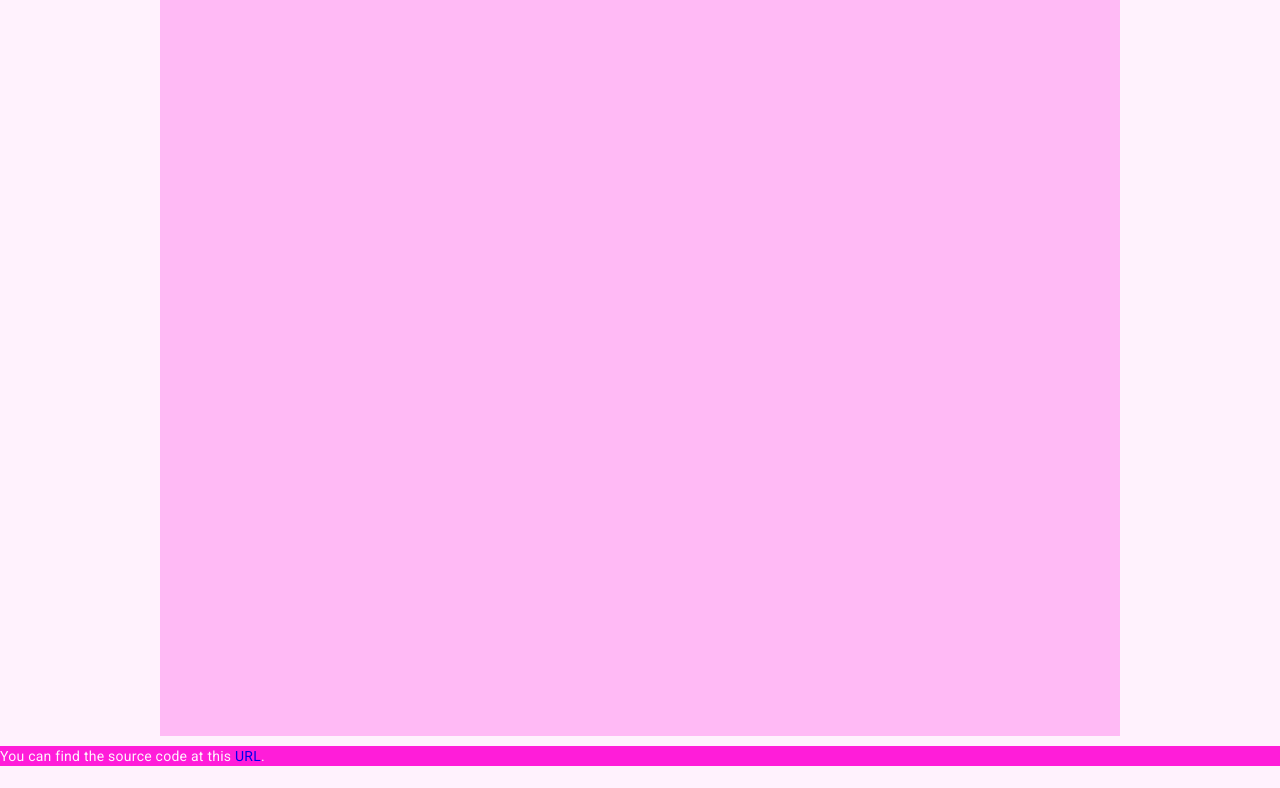
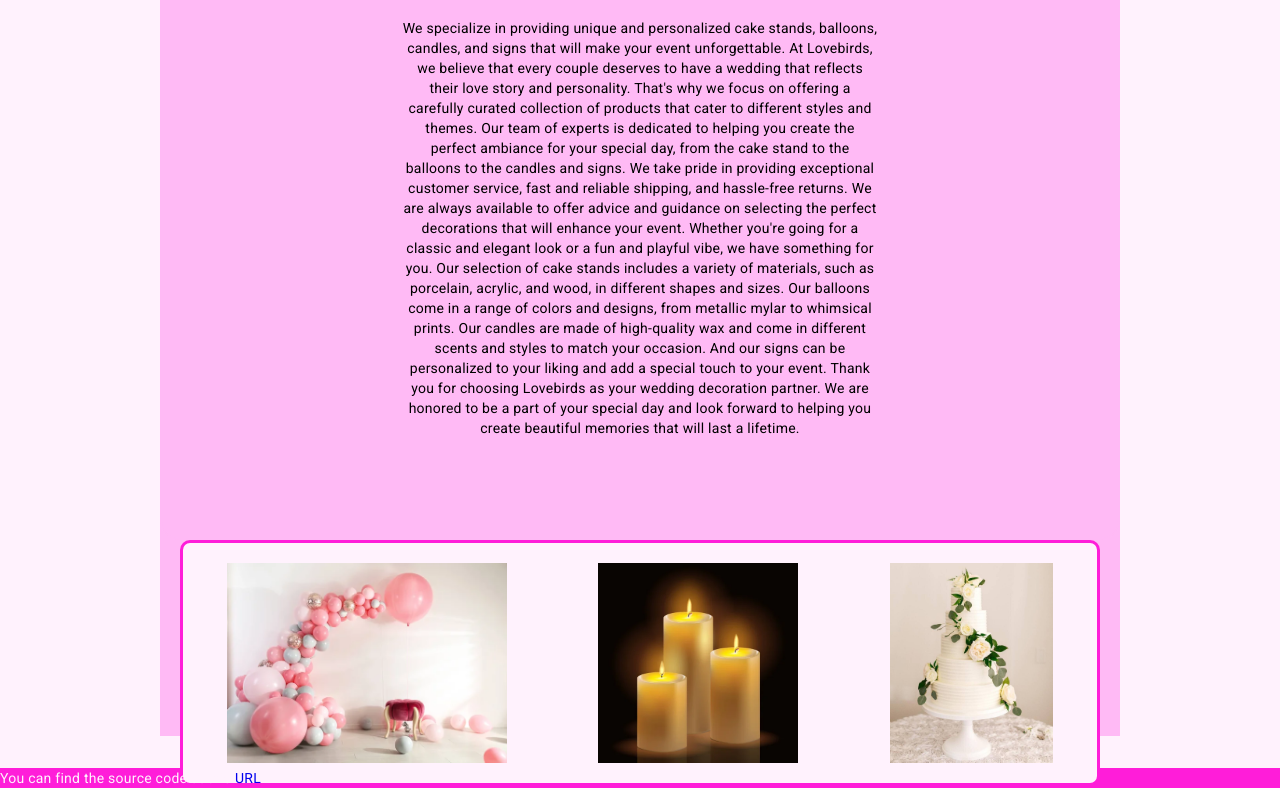
Before and after one commit to BarczaD/wedding-decoration-webshop, an Angular app: page / in a window 1280 px wide. Shown: the part 283-1071 px from the top of the page. Before the commit the page ends 1049 px from the top, so only its background shows below. Built offline with nearby package versions, Linux system fonts and the light colour scheme.

Commit message:
updated the home page

```diff
--- a/src/app/home/home.component.html
+++ b/src/app/home/home.component.html
@@ -1 +1,18 @@
-<p>home works!</p>
+<div class="about-us">
+    <h2>Welcome to Lovebirds, your one-stop-shop for beautiful and affordable wedding decorations.</h2>We specialize in providing unique and personalized cake stands, balloons, candles, and signs that will make your event unforgettable.
+
+At Lovebirds, we believe that every couple deserves to have a wedding that reflects their love story and personality. That's why we focus on offering a carefully curated collection of products that cater to different styles and themes. Our team of experts is dedicated to helping you create the perfect ambiance for your special day, from the cake stand to the balloons to the candles and signs.
+
+We take pride in providing exceptional customer service, fast and reliable shipping, and hassle-free returns. We are always available to offer advice and guidance on selecting the perfect decorations that will enhance your event. Whether you're going for a classic and elegant look or a fun and playful vibe, we have something for you.
+
+Our selection of cake stands includes a variety of materials, such as porcelain, acrylic, and wood, in different shapes and sizes. Our balloons come in a range of colors and designs, from metallic mylar to whimsical prints. Our candles are made of high-quality wax and come in different scents and styles to match your occasion. And our signs can be personalized to your liking and add a special touch to your event.
+
+Thank you for choosing Lovebirds as your wedding decoration partner. We are honored to be a part of your special day and look forward to helping you create beautiful memories that will last a lifetime.
+
+</div>
+
+<div class="images">
+    <img src="../../assets/images/balloons/balloon_4.jpg" class="image">
+    <img src="../../assets/images/candles/candle_2.jpg" class="center-image">
+    <img src="../../assets/images/dessert_stands/dessert_stand_2.jpg" class="image">
+</div>
--- a/src/app/home/home.component.scss
+++ b/src/app/home/home.component.scss
@@ -0,0 +1,35 @@
+$dark-color: #ff1dd9;
+$light-color: rgb(255, 242, 253);
+$content-color: rgb(255, 186, 245);
+
+.about-us{
+    background: $content-color;
+    border-radius: 20px;
+    border: 2px solid $content-color;
+    text-align: center;
+    padding-left: 25%;
+    padding-right: 25%;
+    padding-bottom: 100px;
+}
+
+.images {
+    display: flex;
+    justify-content: center;
+    background: $light-color;
+    margin-left: 20px;
+    margin-right: 20px;
+    padding-top: 20px;
+    padding-bottom: 20px;
+    border:3px solid $dark-color;
+    border-radius: 10px;
+
+    .image {
+        height: 200px;
+    }
+
+    .center-image {
+        height: 200px;
+        padding-left: 10%;
+        padding-right: 10%;
+    }
+}
```
